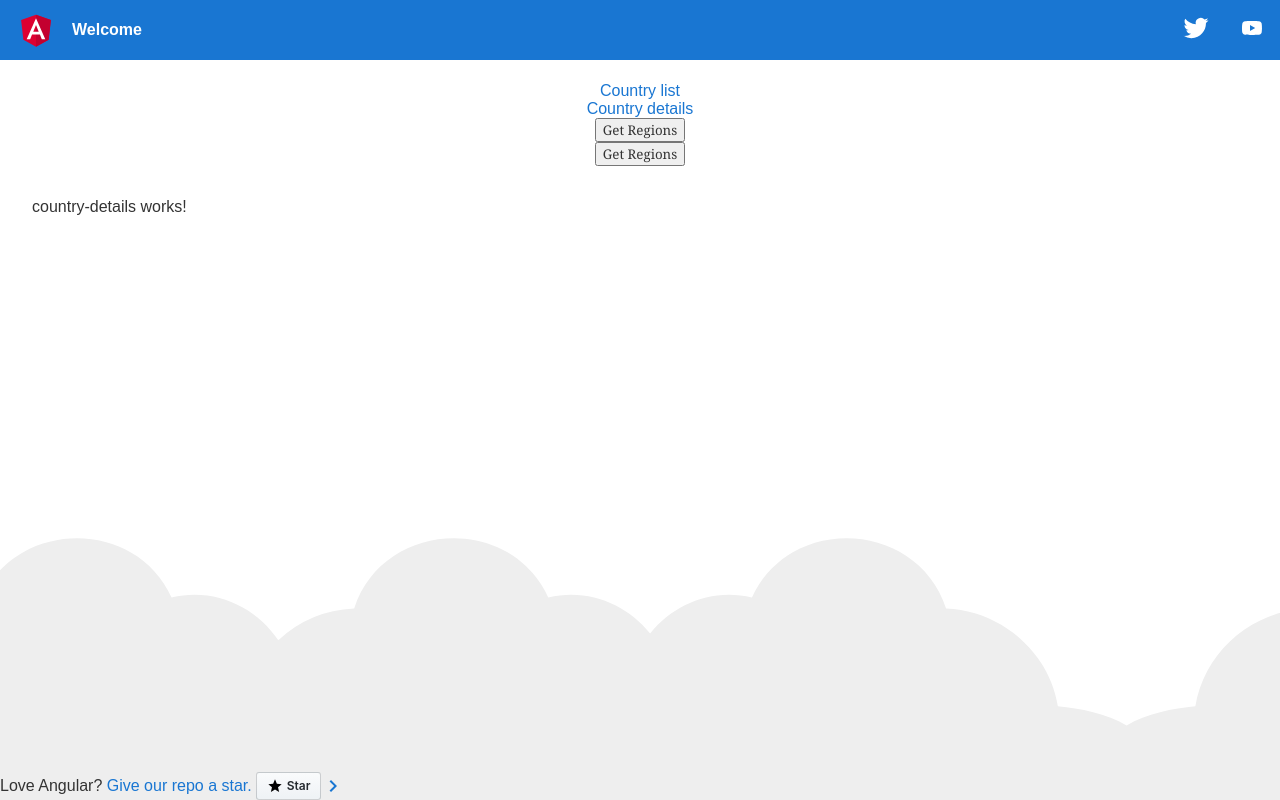
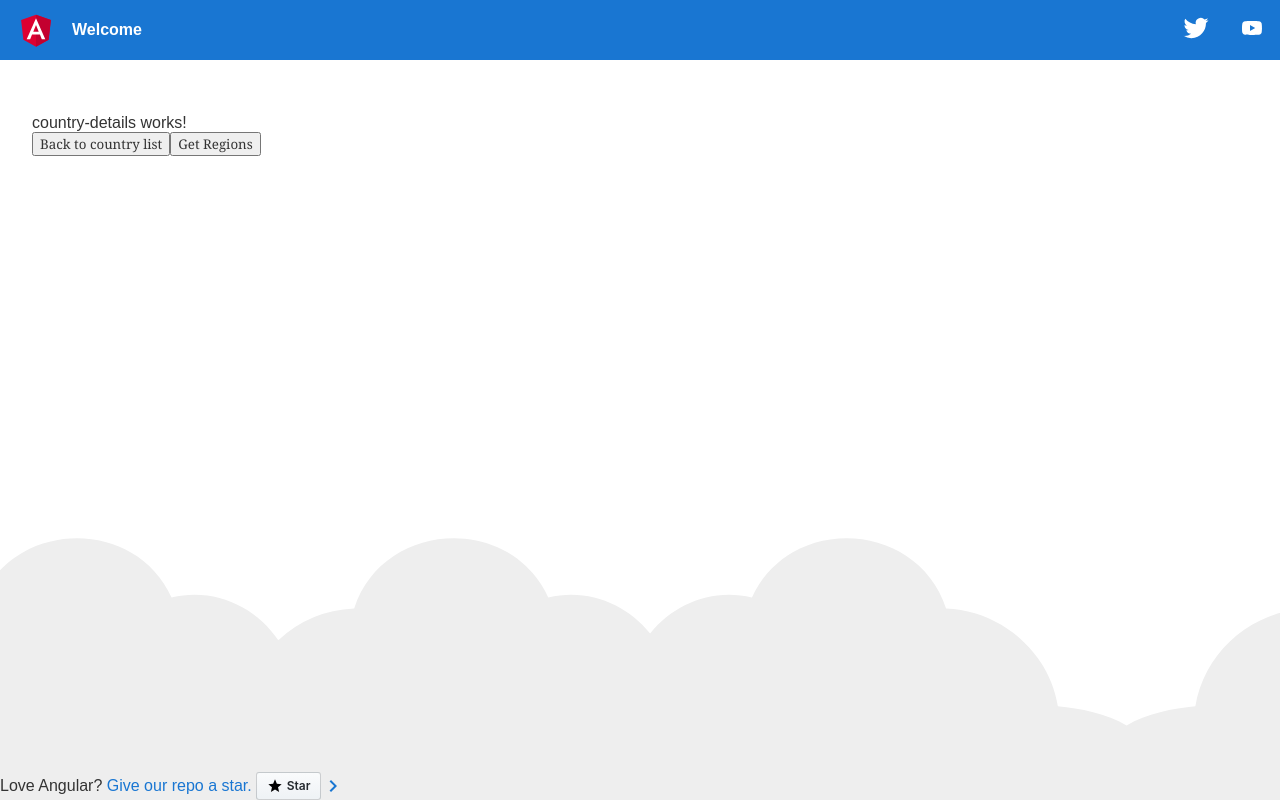
Before and after one commit to DamianJaszewski/angularWebApp, an Angular app: page /country-details in a window 1280 px wide. Built offline with nearby package versions, Linux system fonts and the light colour scheme.

Commit message:
add back button

```diff
--- a/package.json
+++ b/package.json
@@ -24,7 +24,7 @@
     "zone.js": "~0.11.3"
   },
   "devDependencies": {
-    "@angular-devkit/build-angular": "~0.1102.9",
+    "@angular-devkit/build-angular": "^0.1102.10",
     "@angular/cli": "~11.2.9",
     "@angular/compiler-cli": "~11.2.10",
     "@types/jasmine": "~3.6.0",
--- a/src/app/app.component.html
+++ b/src/app/app.component.html
@@ -61,24 +61,13 @@
   <!-- <h2>Resources</h2>
   <p>Here are some links to help you get started:</p> -->
 
-<nav>
+<!-- <nav>
   <a routerLink="/country-list">Country list</a>
 </nav>
 
 <nav>
   <a routerLink="/country-details">Country details</a>
-</nav>
-
-<button (click)="getRegions()">Get Regions</button>
-<div *ngFor="let region of regions | async">
-  {{region.name | json}}
-  {{region.flag | json}}
-</div>
-
-<button (click)="getRegions()">Get Regions</button>
-<div class="card-container" *ngFor="let region of regions | async">
-  {{region.currencies[0].name | json}}
-</div>
+</nav> -->
 
   <!-- <app-country-list></app-country-list>
   <app-country-details></app-country-details> -->
@@ -252,12 +241,4 @@
 
 </div>
 
-<!-- * * * * * * * * * * * * * * * * * * * * * * * * * * * * * * * -->
-<!-- * * * * * * * * * * * The content above * * * * * * * * * * * -->
-<!-- * * * * * * * * * * is only a placeholder * * * * * * * * * * -->
-<!-- * * * * * * * * * * and can be replaced. * * * * * * * * * * * -->
-<!-- * * * * * * * * * * * * * * * * * * * * * * * * * * * * * * * -->
-<!-- * * * * * * * * * * End of Placeholder * * * * * * * * * * * -->
-<!-- * * * * * * * * * * * * * * * * * * * * * * * * * * * * * * * -->
-
 <router-outlet></router-outlet>
--- a/src/app/app.component.ts
+++ b/src/app/app.component.ts
@@ -1,7 +1,4 @@
 import { Component } from '@angular/core';
-import { HttpClient } from '@angular/common/http';
-import {Region} from './region';
-
 @Component({
   selector: 'app-root',
   templateUrl: './app.component.html',
@@ -9,13 +6,5 @@ import {Region} from './region';
 })
 export class AppComponent {
   title = 'Angular webApp';
-  url2 = 'https://restcountries.eu/rest/v2/region/europe';
-  regions: any;
-
-  constructor(private http: HttpClient){}
-
-  public getRegions(){
-    this.regions = this.http.get<Region[]>(this.url2)
-  }
 
 }
--- a/src/app/country-details/country-details.component.html
+++ b/src/app/country-details/country-details.component.html
@@ -1 +1,8 @@
 <p>country-details works!</p>
+
+<button routerLink="/country-list">Back to country list</button>
+
+<button (click)="getRegions()">Get Regions</button>
+<div class="card-container" *ngFor="let region of regions | async">
+  {{region.currencies[0].name | json}}
+</div>
--- a/src/app/country-details/country-details.component.ts
+++ b/src/app/country-details/country-details.component.ts
@@ -1,4 +1,5 @@
 import { Component, OnInit } from '@angular/core';
+import { HttpClient } from '@angular/common/http';
 
 @Component({
   selector: 'app-country-details',
@@ -7,8 +8,14 @@ import { Component, OnInit } from '@angular/core';
 })
 export class CountryDetailsComponent implements OnInit {
 
-  constructor() { }
+  url2 = 'https://restcountries.eu/rest/v2/region/europe';
+  regions: any;
 
+  constructor(private http: HttpClient){}
+
+  public getRegions(){
+    this.regions = this.http.get(this.url2)
+  }
   ngOnInit(): void {
   }
 
--- a/src/app/country-list/country-list.component.html
+++ b/src/app/country-list/country-list.component.html
@@ -1 +1,9 @@
 <p>country-list works!</p>
+
+<button routerLink="/home-screen">Back to home screen</button>
+
+<button (click)="getRegions()">Get Regions</button>
+<div *ngFor="let region of regions | async">
+  {{region.name | json}}
+  {{region.flag | json}}
+</div>
--- a/src/app/country-list/country-list.component.ts
+++ b/src/app/country-list/country-list.component.ts
@@ -1,4 +1,5 @@
 import { Component, OnInit } from '@angular/core';
+import { HttpClient } from '@angular/common/http';
 
 @Component({
   selector: 'app-country-list',
@@ -7,8 +8,14 @@ import { Component, OnInit } from '@angular/core';
 })
 export class CountryListComponent implements OnInit {
 
-  constructor() { }
+  url2 = 'https://restcountries.eu/rest/v2/region/europe';
+  regions: any;
 
+  constructor(private http: HttpClient){}
+
+  public getRegions(){
+    this.regions = this.http.get(this.url2)
+  }
   ngOnInit(): void {
   }
 
--- a/src/app/region.ts
+++ /dev/null
@@ -1,3 +0,0 @@
-export interface Region{
-    name: string;
-}
```
Also changed, not shown: 1 other file (tests, documents, lock files or other folders).
